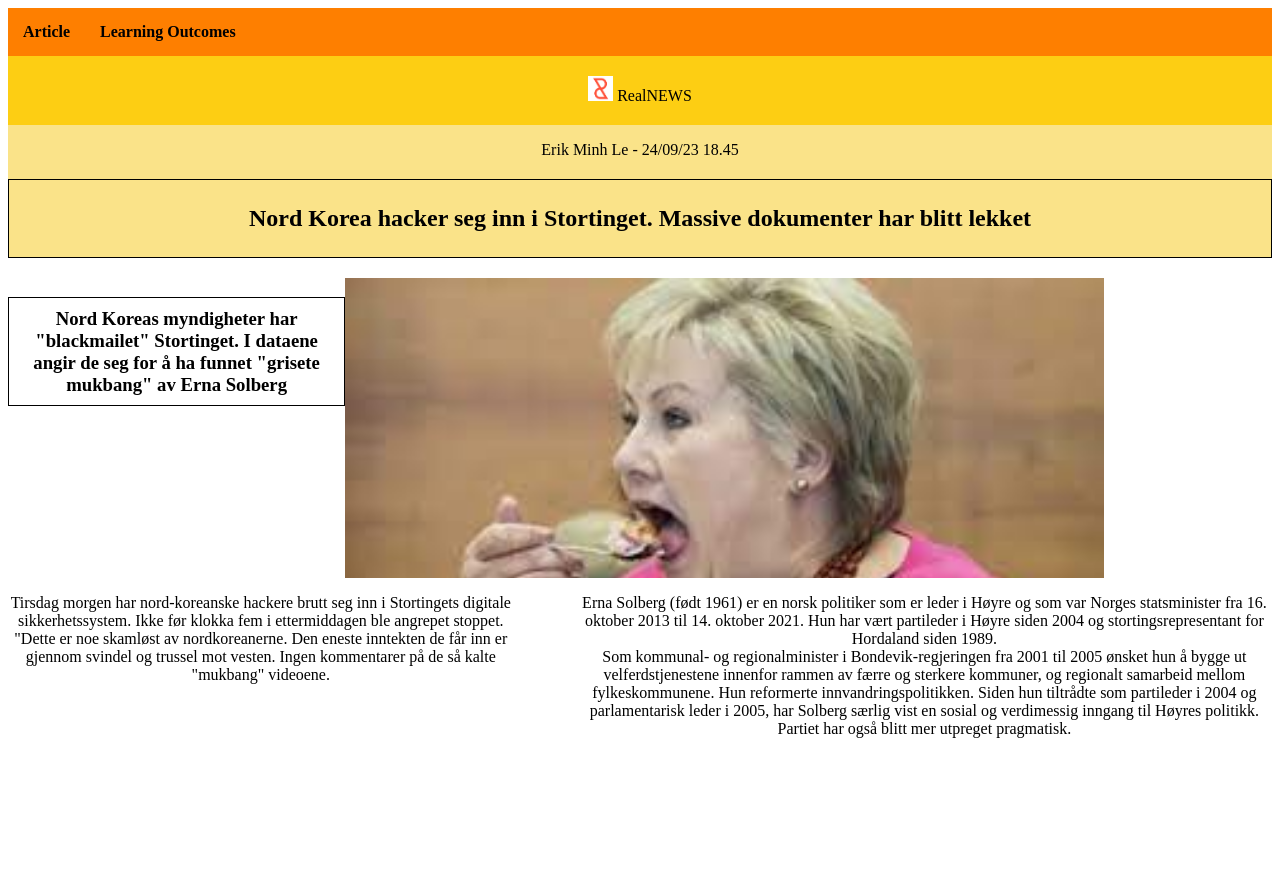
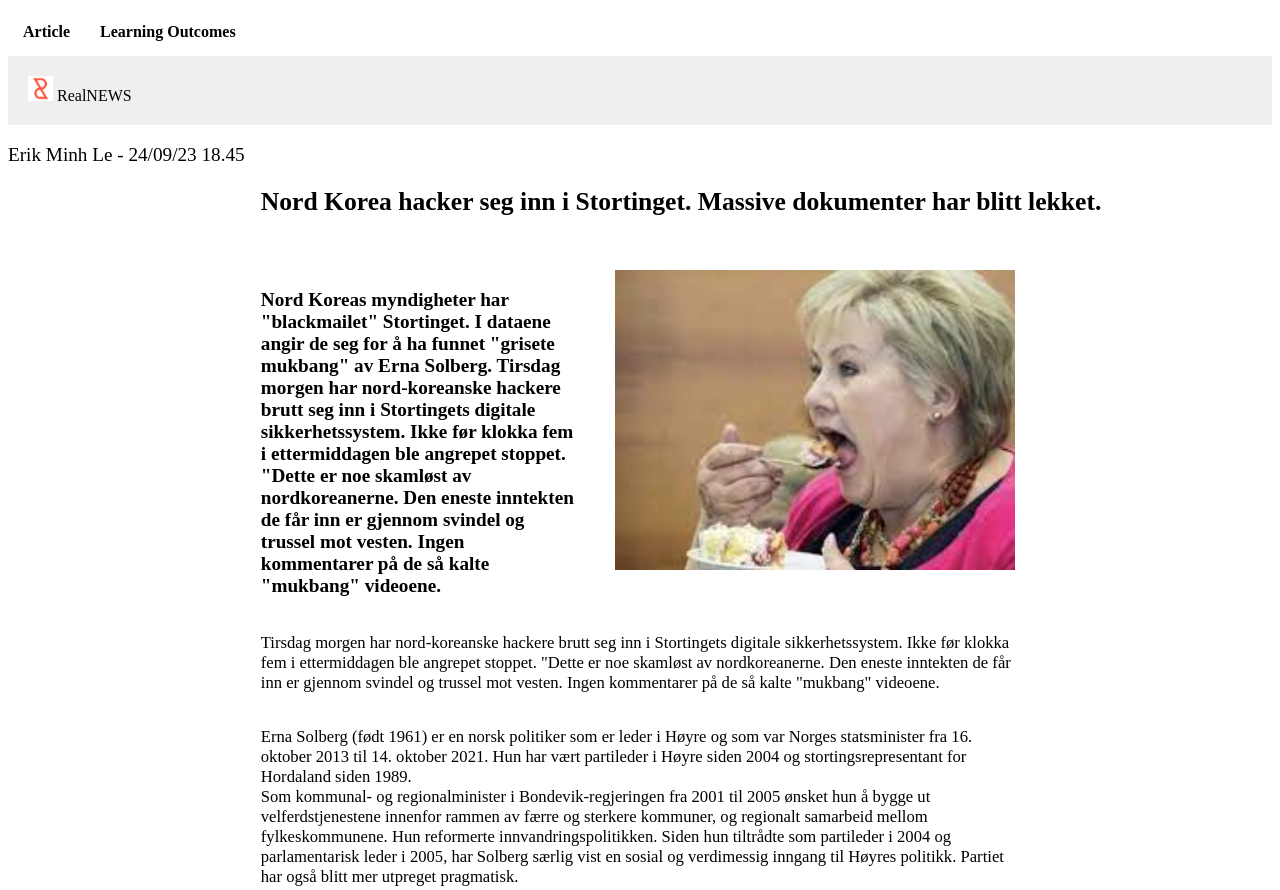
Before and after one commit to OsloMet-web/Oblig-1-group-78, a plain HTML site: page newswebsite/realnews.html in a window 1280 px wide. Shown: the top 890 px of the page. Before the commit the page ends 800 px from the top, so only its background shows below. Drawn offline with Linux system fonts and the light colour scheme.

Commit message:
Gjorde endringer i layouten

```diff
--- a/newswebsite/css/design.css
+++ b/newswebsite/css/design.css
@@ -1,7 +1,10 @@
 #meny{
-    background-color: #fecb00db;
+    background-color: #eeedeedb;
     padding-left: 10px;
     padding: 20px;
+}
+p.forfatter {
+    font-size: 1.5vw;
 }
 #erna{
     width: 500px;
@@ -11,15 +14,17 @@
     width: 25px;
 }
 .overskrift {
-    border: 1px solid black;
-    padding: 2%;
+    padding-left: 20%;
+    font-size: 2vw;
+    padding-bottom: 2.5%;
 }
 h3.tekst {
-    border: 1px solid black;
-    padding: 0.6rem;
     float: left;
     width: 25%;
+    padding-left: 20%;
+    padding-right: 3%;
     min-width: 110px;
+    font-size: 1.5vw;
 }
 
 div.bildeAvErna {
@@ -28,24 +33,38 @@ div.bildeAvErna {
         background-size:cover;
         float:left;
         margin: auto;
-        width:60%;
+        /* har fjernet width */
+        display: flex; /* har satt den til flex slik
+        at teksten ikke kommer på bildet*/
         min-width: 400px;
         height: 300px;
 
   }
 .infotekst {
-    width: 40%;
     float: left;
+    padding-left: 20%;
+    padding-right: 20%;
+
+    font-size: 1.3vw;
 }
 .infotekst2 {
-    width: 55%;
     float: right;
+    padding-left: 20%;
+    padding-right: 20%;
+    font-size: 1.3vw;
+}
+.infotekst3 {
+    float: right;
+
+    padding-left: 20%;
+    padding-right: 20%;
+    font-size: 1.3vw;
 }
 .navbar {
     list-style-type: none;
     margin: 0;
     padding: 0;
-    background-color: #fe7f00;
+    background-color: #ffffff;
     overflow: auto;
     width: 100%;
     height: auto;
@@ -59,18 +78,15 @@ div.bildeAvErna {
     padding: 15px;
     text-decoration: none;
     font-weight: 700;
+
 }
 
 
 .navbar li a:hover:not(.active) {
-    background-color: #a0631dbe;
+    background-color: #eeedeedb;
     color: rgb(0, 0, 0);
 }
-.bakgrunn {
-    text-align: center;
-    background-color:#f4c50d7c;
 
-}
 
 .participants {
     border:1px solid black;
--- a/newswebsite/realnews.html
+++ b/newswebsite/realnews.html
@@ -7,7 +7,7 @@
 
     </head>
     <body>
-        <div class = "bakgrunn">
+
         <header>
         <nav>
             <ul class="navbar">
@@ -22,12 +22,12 @@
                 RealNEWS
             </span>
         </div>
-        <p>Erik Minh Le - 24/09/23 18.45</p>
+        <p class="forfatter">Erik Minh Le - 24/09/23 18.45</p>
         <h2 class="overskrift"> Nord Korea hacker seg inn i Stortinget.
-            Massive dokumenter har blitt lekket </h2>
+            Massive dokumenter har blitt lekket. </h2>
         <h3 class = "høyre tekst">Nord Koreas myndigheter har "blackmailet"
             Stortinget. I dataene angir de seg for å ha funnet "grisete mukbang"
-            av Erna Solberg</h3>
+            av Erna Solberg. Tirsdag morgen har nord-koreanske hackere brutt seg inn i Stortingets digitale sikkerhetssystem. Ikke før klokka fem i ettermiddagen ble angrepet stoppet. "Dette er noe skamløst av nordkoreanerne. Den eneste inntekten de får inn er gjennom svindel og trussel mot vesten. Ingen kommentarer på de så kalte "mukbang" videoene.</h3>
         <div class="bildeAvErna">
             </div>
         <p class = "infotekst">Tirsdag morgen har nord-koreanske hackere brutt seg inn i Stortingets
@@ -38,7 +38,17 @@
         <p class ="infotekst2">Erna Solberg (født 1961) er en norsk politiker som er leder i Høyre og som var Norges statsminister fra 16. oktober 2013 til 14. oktober 2021. Hun har vært partileder i Høyre siden 2004 og stortingsrepresentant for Hordaland siden 1989. <br>Som kommunal-
             og regionalminister i Bondevik-regjeringen fra 2001 til 2005 ønsket
             hun å bygge ut velferdstjenestene innenfor rammen av færre og sterkere kommuner, og regionalt samarbeid mellom fylkeskommunene. Hun reformerte innvandringspolitikken. Siden hun tiltrådte som partileder i 2004 og parlamentarisk leder i 2005, har Solberg særlig vist en sosial og verdimessig inngang til Høyres politikk. Partiet har også blitt mer utpreget pragmatisk. </p>
-</div>
+        <p class = "infotekst3">Erna Solberg har blitt offer for et alvorlig datainnbrudd. Hackingen av hennes personlige informasjon har kastet henne inn i en vanskelig situasjon, og det er viktig å forstå alvoret i denne hendelsen.
+
+            Hackingen av Erna Solbergs informasjon har potensial til å påvirke henne personlig og profesjonelt. Hennes personlige integritet er nå i fare, da sensitiv informasjon kan bli brukt til uautoriserte formål. Dette inkluderer personlige bilder, korrespondanse og andre private data som nå er sårbare.<br></br>
+
+            På den profesjonelle siden kan dette datainnbruddet ha konsekvenser for nasjonale sikkerhetsinteresser. Som tidligere statsminister for Norge kan Solberg ha hatt tilgang til viktig informasjon som kan utnyttes av cyberkriminelle eller utenlandske aktører. Dette potensielle tapet av sensitiv informasjon kan ha langsiktige implikasjoner for nasjonens sikkerhet.<br></br>
+
+            Det er viktig at Erna Solberg og hennes team samarbeider tett med relevante myndigheter og IT-eksperter for å begrense skaden som hackingen kan forårsake. Dette inkluderer å styrke datasikkerheten, oppdatere passord, og overvåke kontoer for unormal aktivitet.<br></br>
+
+            Hacking er en alvorlig forbrytelse som bør tas på det sterkeste alvor, uavhengig av offerets offentlige stilling. I dagens digitale verden er ingen immun mot slike angrep, og det er nødvendig å kontinuerlig jobbe med å forbedre sikkerheten for å unngå slike hendelser i fremtiden.<br></br>
+            </p>
+
 
     </body>
 </html>
```
Also changed, not shown: newswebsite/secondary/secondary.html (+0 -1 lines).
